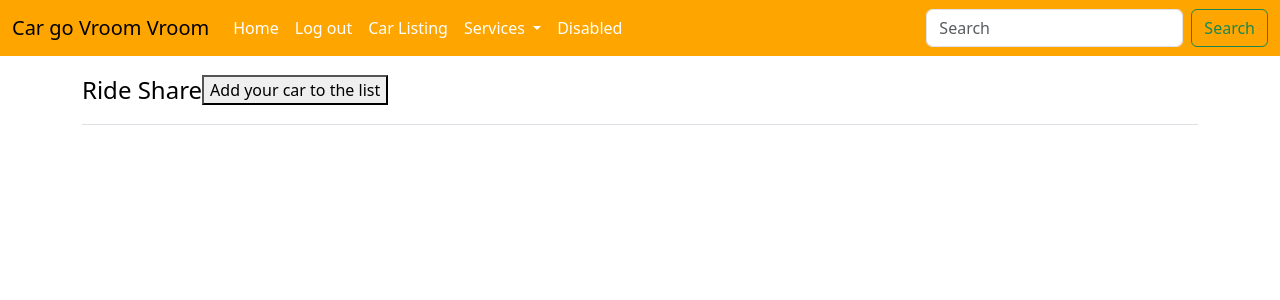
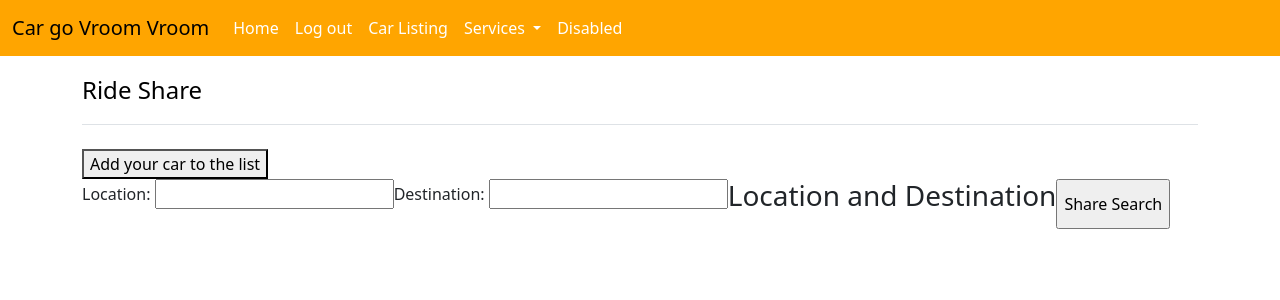
Before and after one commit to AlveIbrahim/370-project, a Django app: page /rs in a window 1280 px wide. Shown: the top 300 px of the page. Run offline with Django 4.2, Linux system fonts and the light colour scheme; a user stored in the database is signed in.

Commit message:
added search form to rideshare

```diff
--- a/core/core/settings.py
+++ b/core/core/settings.py
@@ -133,4 +133,4 @@ MEDIA_URL = '/image/'
 
 MEDIA_ROOT = os.path.join(BASE_DIR, 'image')
 
-LOGIN_URL = 'login.html'
+LOGIN_URL = 'login'
--- a/core/home/forms.py
+++ b/core/home/forms.py
@@ -44,6 +44,10 @@ class SearchForm(ModelForm):
     class Meta:
         fields = ('location','seatnumber')
 
+class ShareSearch(forms.Form):
+    location = forms.CharField(max_length=200)
+    destination = forms.CharField(max_length=200)
+
 class payment_rent(ModelForm):
 
     class Meta:
@@ -54,4 +58,4 @@ class car_share(ModelForm):
 
     class Meta:
         model = share
-        fields = ('location','destination','seats')
+        fields = ('location','destination','type','seats')
--- a/core/home/models.py
+++ b/core/home/models.py
@@ -26,6 +26,7 @@ class share(models.Model):
     sharer=models.ForeignKey(Customer, on_delete = models.CASCADE)
     location = models.CharField(null = False, max_length=200)
     destination = models.CharField(null = False, max_length=200)
+    type = models.CharField(null=False, max_length=100, default='')
     seats = models.IntegerField(validators=[MinValueValidator(1),MaxValueValidator(15)])
 
 class Car(models.Model):
--- a/core/home/urls.py
+++ b/core/home/urls.py
@@ -19,7 +19,8 @@ urlpatterns = [
     path('search', views.search_feature, name='search'),
     path('payment', views.payment, name='payment'),
     path('car_catalog', views.car_catalog, name='car_catalog'),
-    path('share_form', views.share_car, name='share_form')
+    path('share_form', views.share_car, name='share_form'),
+    path('share_search', views.rideshare_search, name='share_search')
 ]
 urlpatterns += staticfiles_urlpatterns()
 urlpatterns += static(settings.MEDIA_URL, document_root = settings.MEDIA_ROOT)
--- a/core/home/views.py
+++ b/core/home/views.py
@@ -1,8 +1,8 @@
 from django.shortcuts import render, redirect, HttpResponse
-from home.models import car_listing, Customer, Car, Payment
+from home.models import car_listing, Customer, Car, Payment, share
 from django.contrib.auth.forms import AuthenticationForm
 from django.contrib import messages
-from .forms import SignupForm, cl, lst, payment_rent, car_share
+from .forms import SignupForm, cl, lst, payment_rent, car_share, ShareSearch
 from django.contrib.auth import login as auth_login, logout as auth_logout, authenticate as auth_authenticate
 from django.contrib.auth.decorators import login_required
 from django.db.models import Q
@@ -18,8 +18,20 @@ def home_after_login(request):
 
 @login_required()
 def rs(request):
-    return render(request, 'rideshare.html')
-    #return HttpResponse('this is Ride Sharing page')
+    if request.method == 'POST':
+        share_query = ShareSearch(request.POST)
+        if share_query.is_valid():
+            print(share_query.cleaned_data)
+            cars = share.objects.filter(location=share_query.cleaned_data["location"])
+            destination = share_query.cleaned_data["destination"]
+            return render(request, 'rideshare.html', {
+                'share_query':share_query,
+                'cars':cars,
+                'destination':destination
+                })
+    else:
+        share_query = ShareSearch()
+    return render(request, 'rideshare.html', {'Share_Search':share_query})
 
 @login_required()
 def rent(request):
@@ -121,4 +133,22 @@ def share_car(request):
             return redirect('rs')
     else:
         share = car_share()
+    print(request.user.id)
     return render(request, 'share_form.html', {'Car_Share':share})
+
+#cant be bothered to remove below view
+@login_required()
+def rideshare_search(request):
+    context = {'Share_Search':ShareSearch()}
+    if request.method == 'POST':
+        share_query = ShareSearch(request.POST)
+        cars = car_share.objects.filter(location=share_query.cleaned_data["location"])
+        destination = share_query.cleaned_data["destination"]
+        return render(request, 'rideshare.html', {
+            'share_query':share_query,
+            'cars':cars,
+            'destination':destination
+               })
+    # else:
+    #     share_query = ShareSearch()
+    return render(request, 'rideshare.html', context=context)
--- a/core/templates/rentform.html
+++ b/core/templates/rentform.html
@@ -99,7 +99,7 @@
       background-color: none;
       color: #000000;
       padding: 0px;
-      align: center;
+      text-align: center;
       font-size: 20px;
       letter-spacing: 2px;
     }
--- a/core/templates/rideshare.html
+++ b/core/templates/rideshare.html
@@ -53,10 +53,12 @@
                 <a class="nav-link disabled" aria-disabled="true">Disabled</a>
               </li>
             </ul>
+            {% comment %}
             <form class="d-flex" role="search">
               <input class="form-control me-2" type="search" placeholder="Search" aria-label="Search">
               <button class="btn btn-outline-success" type="submit">Search</button>
             </form>
+            {% endcomment %}
 
           </div>
         </div>
@@ -67,12 +69,38 @@
             <a href="/" class="d-flex align-items-center link-body-emphasis text-decoration-none">
               <span class="fs-4" >Ride Share</span>
             </a>
+          </div>
             {% comment %}
-            here is the button to take you to the ride share car listing form, make this look nice Isfar
+            here is the button to take you to the ride share car listing form, make this look nice Isfar and also search bar
             {% endcomment %}
             <button onclick="location.href='share_form'" id="share_form">Add your car to the list</button>
+            <form class="d-flex" role="search" method="post">
+              {% csrf_token %}
+              {{ Share_Search.as_p }}
+              <h1 class="h3 mb-3 fw-normal">Location and Destination</h1>
+              <input type="submit" value="Share Search">
+           </form>
           </div>
-
+{% if share_query %}
+  {% if cars %}
+    {% for car in cars %}
+      {% if destination == car.destination %}
+        <div class="card">
+            <a href="/payment"><img src="{{post.Car_image.url}}" class="card-img-top" alt="..."></a>
+              <div class="card-body">
+                <h5 class="card-title">Model Type: {{ car.model }}</h5>
+                <p class="card-text">Car Sharer: {{ car.sharer }}</p>
+                <p class="card-text">Location: {{ car.location}} </p>
+                <p class="card-text">Destination: {{ car.destination }}</p>
+                <p class="card-text">Number of Seats: {{ car.seats }}</p>
+              </div>
+        </div>
+        {% endif %}
+      {% endfor %}
+      {% else %}
+              <h3 style="color: #fff;">Please input your location</h3>
+      {% endif %}
+  {% endif %}
 
 
       <script src="https://cdn.jsdelivr.net/npm/bootstrap@5.3.2/dist/js/bootstrap.bundle.min.js" integrity="sha384-C6RzsynM9kWDrMNeT87bh95OGNyZPhcTNXj1NW7RuBCsyN/o0jlpcV8Qyq46cDfL" crossorigin="anonymous"></script>
```
Also changed, not shown: core/templates/share_search.html (added, +59 -0 lines), core/db.sqlite3, core/home/migrations/0022_share_type.py (added).
